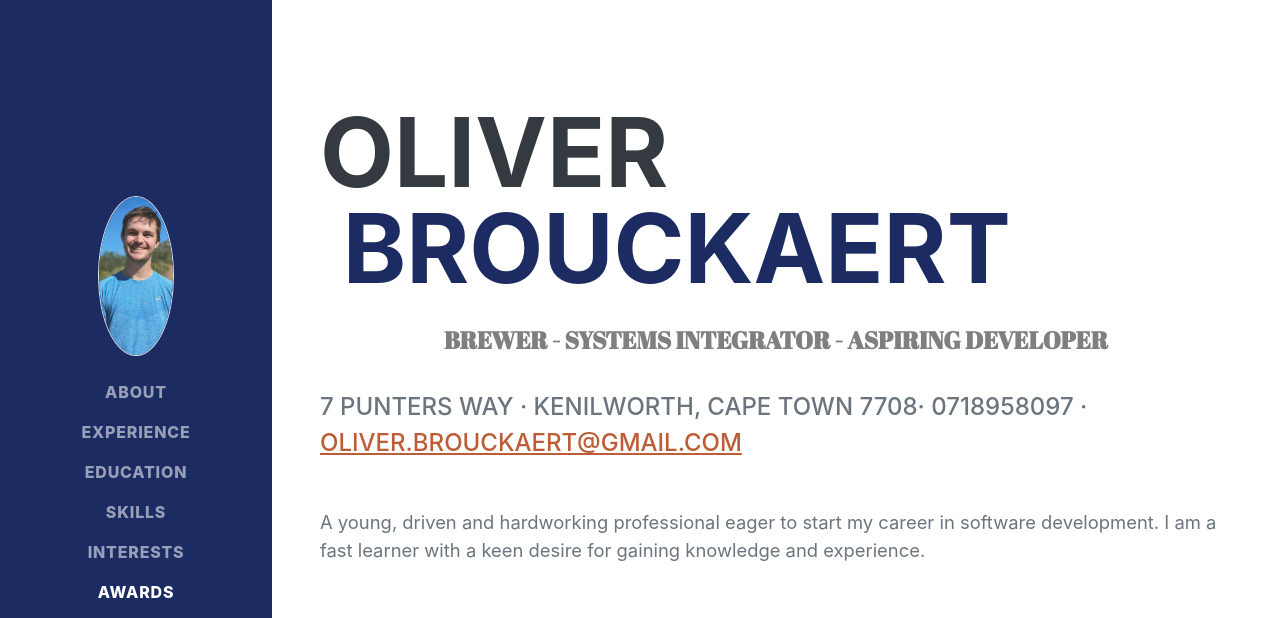
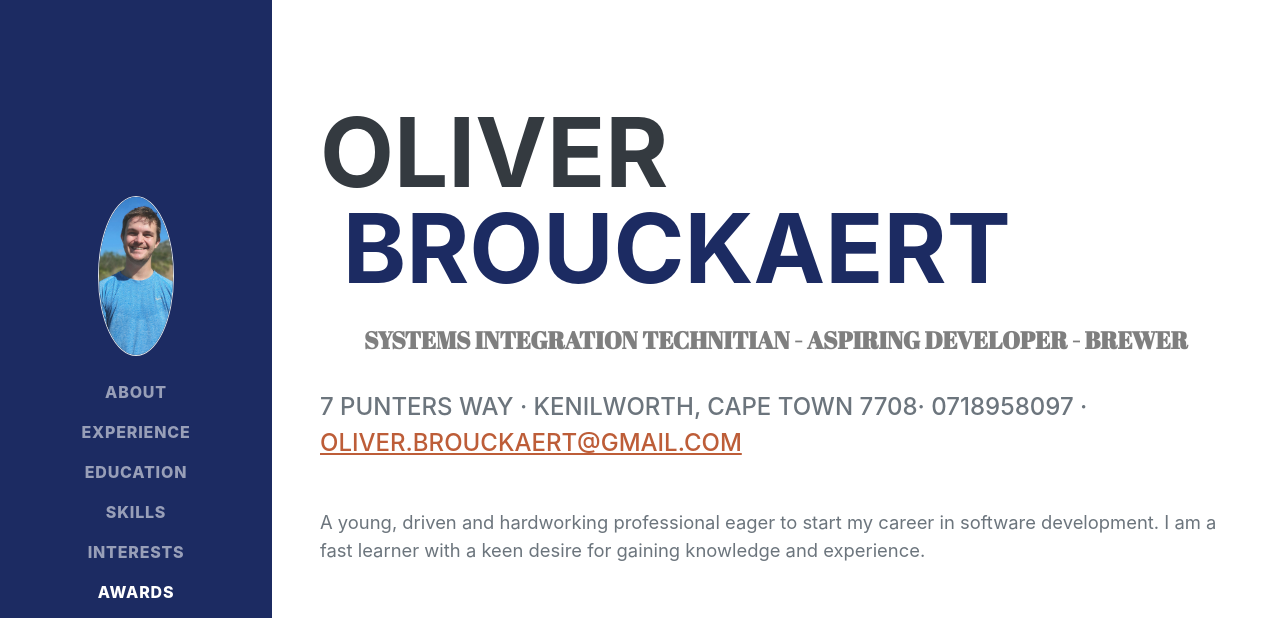
Before and after one commit to Olliebrou/myCV, a plain HTML site: page index.html in a window 1280 px wide. Shown: the top 618 px of the page. Drawn offline with Linux system fonts and the light colour scheme.

Commit message:
Update index.html

```diff
--- a/index.html
+++ b/index.html
@@ -30,7 +30,7 @@
         <section class="resume-section" id="about">
             <div class="resume-section-content">
                 <h1 class="mb-0"> Oliver&nbsp; &nbsp; &nbsp; &nbsp; &nbsp; &nbsp; &nbsp; &nbsp; &nbsp; &nbsp; &nbsp; &nbsp;<span class="text-primary">Brouckaert</span></h1>
-                <h4 class="text-center text-black-50" style="margin-top: 30px;margin-bottom: 35px;font-family: 'Abril Fatface', serif;">brewer - systems integrator - aspiring developer</h4>
+                <h4 class="text-center text-black-50" style="margin-top: 30px;margin-bottom: 35px;font-family: 'Abril Fatface', serif;">systems integration technitian - aspiring developer - brewer</h4>
                 <p class="subheading mb-5"> 7 Punters way · Kenilworth, cape town 7708· 0718958097 · <a href="mailto:oliver.brouckaert@gmail.com">oliver.brouckaert@gmail.com</a></p>
                 <p class="lead mb-5">A young, driven and hardworking professional eager to start my career in software development. I am a fast learner with a keen desire for gaining knowledge and experience.
                     <br><br>
```
